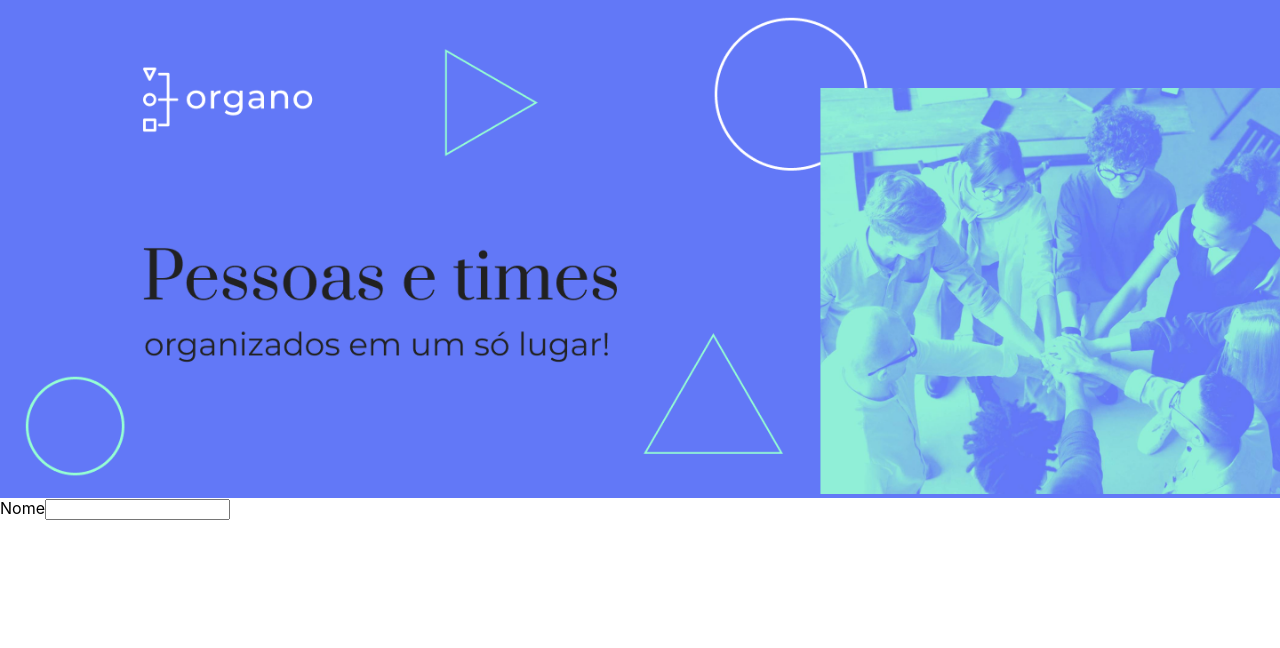
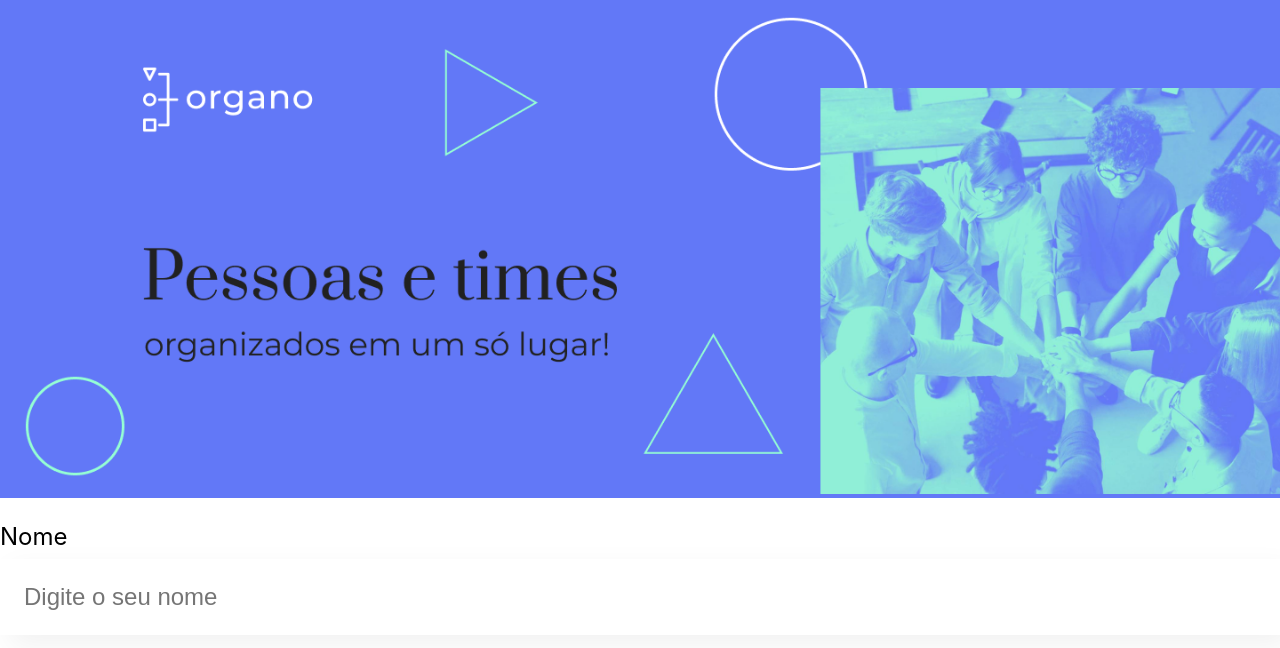
Before and after one commit to vitoramaral10/curso-react, a React (Create React App) app in the folder organo/: page / in a window 1280 px wide. Shown: the top 648 px of the page. Built offline with nearby package versions, Linux system fonts and the light colour scheme.

Commit message:
refactor: Update TextField component styling and functionality

```diff
--- a/organo/src/components/TextField/TextField.css
+++ b/organo/src/components/TextField/TextField.css
@@ -0,0 +1,19 @@
+.campo-texto {
+  margin: 24px 0;
+}
+
+.campo-texto label {
+  display: block;
+  margin-bottom: 8px;
+  font-size: 24px;
+}
+
+.campo-texto input {
+  background-color: #fff;
+  box-shadow: 10px 10px 30px rgba(0, 0, 0, 0.06);
+  width: 100%;
+  border: none;
+  font-size: 24px;
+  padding: 24px;
+  box-sizing: border-box;
+}
--- a/organo/src/components/TextField/index.js
+++ b/organo/src/components/TextField/index.js
@@ -1,8 +1,10 @@
+import "./TextField.css";
+
 const TextField = () => {
   return (
-    <div>
+    <div className="campo-texto">
       <label>Nome</label>
-      <input />
+      <input placeholder="Digite o seu nome" />
     </div>
   );
 };
```
